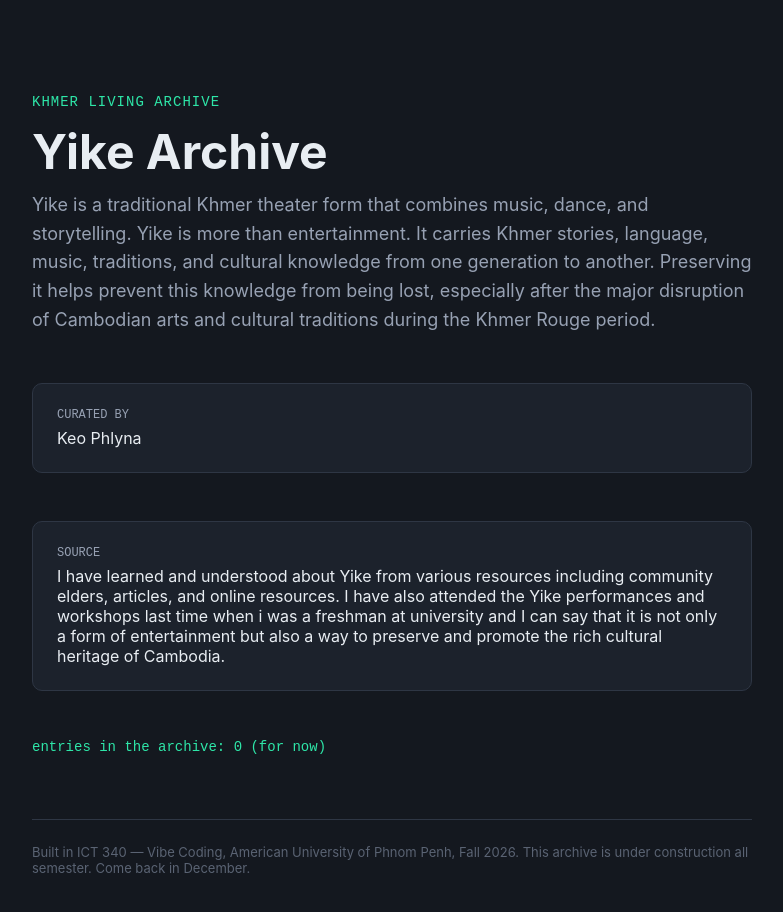
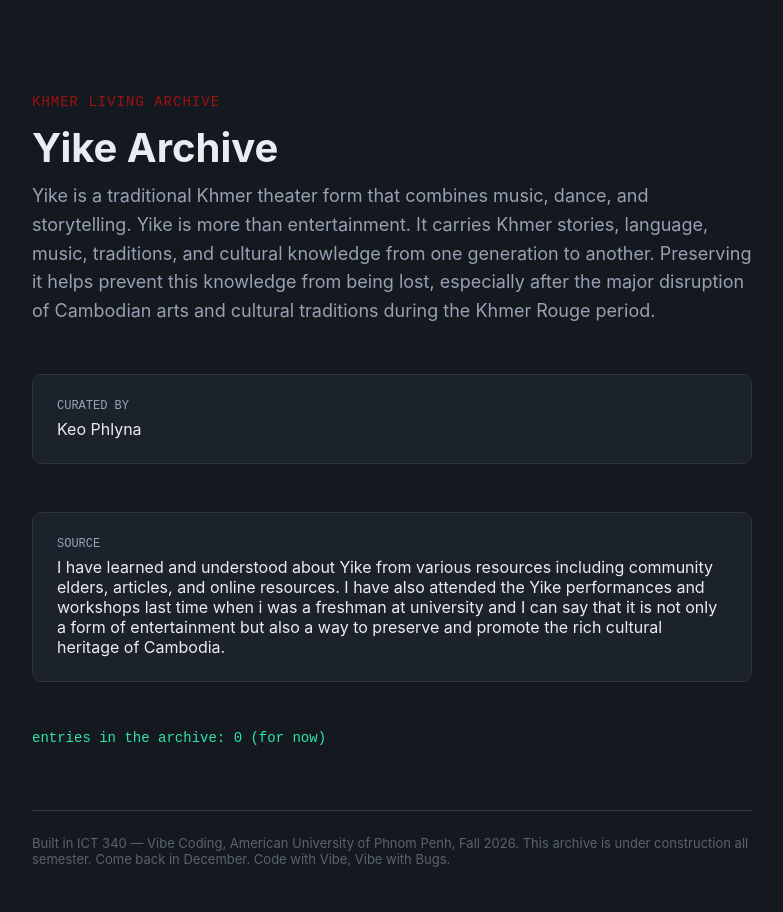
Before and after one commit to keophlyna/yike-archive, a Next.js app: page / in a window 1280 px wide. Shown: the top 912 px of the page, without its empty margins (248-1031 px from the left). Built offline with nearby package versions, Linux system fonts and the light colour scheme.

Commit message:
feature: change the color, added text to footer, resize the title, swap the font family, added province field.

```diff
--- a/app/layout.js
+++ b/app/layout.js
@@ -14,7 +14,7 @@ export default function RootLayout({ children }) {
           backgroundColor: "#14181F",
           color: "#E8EDF2",
           fontFamily:
-            "-apple-system, BlinkMacSystemFont, 'Segoe UI', Roboto, sans-serif",
+            "-apple-system, BlinkMacSystemFont, 'Segoe UI', Roboto, sans-serif, montserrat, 'Courier New', monospace",
           minHeight: "100vh",
         }}
       >
--- a/app/page.js
+++ b/app/page.js
@@ -7,13 +7,13 @@ const styles = {
     padding: "80px 24px",
   },
   kicker: {
-    fontFamily: "'Courier New', monospace",
-    color: "#2EE6A8",
+    fontFamily: "'Courier New', Montserrat",
+    color: "#9e1212",
     fontSize: 14,
     letterSpacing: 1,
   },
   title: {
-    fontSize: 48,
+    fontSize: 40,
     fontWeight: 700,
     margin: "16px 0 12px",
     lineHeight: 1.1,
@@ -77,7 +77,7 @@ export default function Home() {
       <footer style={styles.footer}>
         Built in ICT 340 — Vibe Coding, American University of Phnom Penh, Fall
         2026. This archive is under construction all semester. Come back in
-        December.
+        December. Code with Vibe, Vibe with Bugs.
       </footer>
     </main>
   );
--- a/collection.config.js
+++ b/collection.config.js
@@ -14,7 +14,7 @@ const collection = {
   description: "Yike is a traditional Khmer theater form that combines music, dance, and storytelling. Yike is more than entertainment. It carries Khmer stories, language, music, traditions, and cultural knowledge from one generation to another. Preserving it helps prevent this knowledge from being lost, especially after the major disruption of Cambodian arts and cultural traditions during the Khmer Rouge period.",
   // Who is building this archive? Your name, as you want it shown.
   curator: "Keo Phlyna",
-
+  province: "Kompot",
   // Where does your knowledge come from? A person, a place, a community.
   source: "I have learned and understood about Yike from various resources including community elders, articles, and online resources. I have also attended the Yike performances and workshops last time when i was a freshman at university and I can say that it is not only a form of entertainment but also a way to preserve and promote the rich cultural heritage of Cambodia."
 };
```
